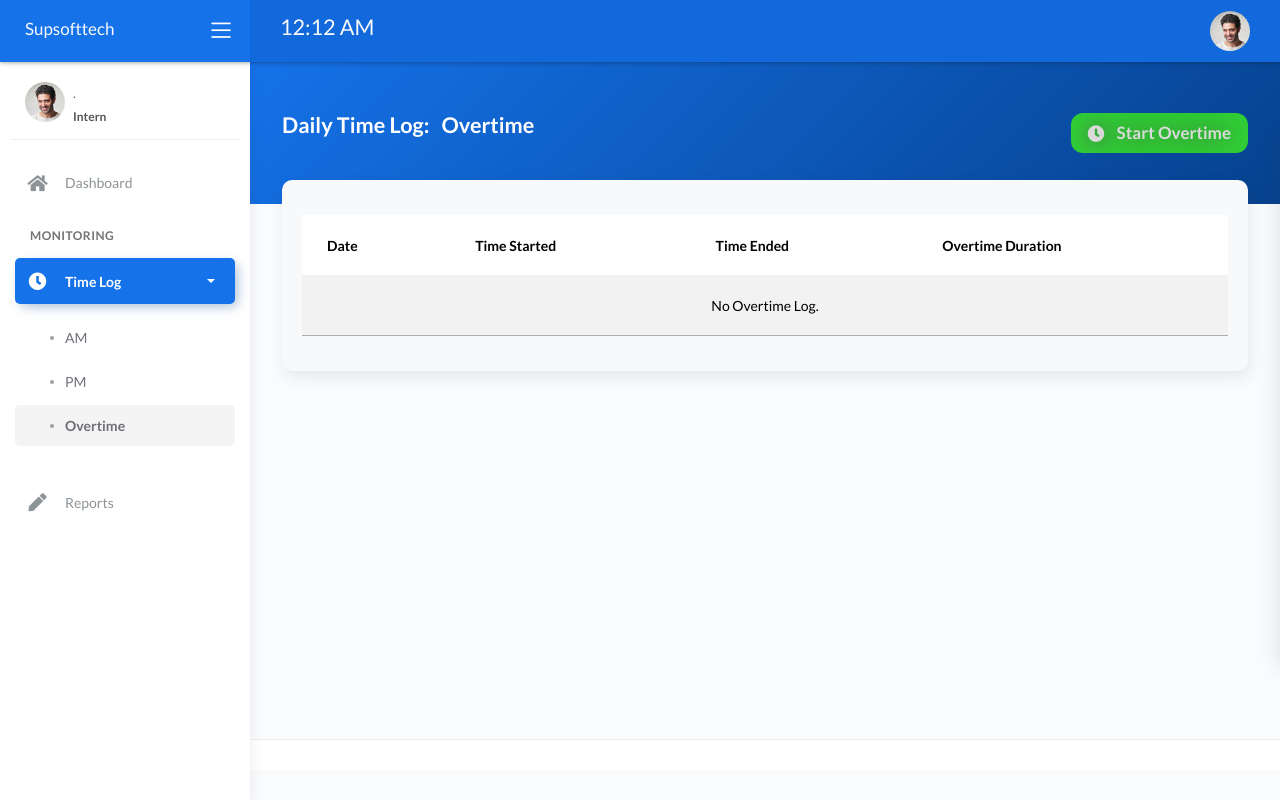
After one commit to GioDP18/iDTR-System, a PHP site: page /authenticated/overtime.php in a window 1280 px wide. The commit adds this page. Run offline with PHP 8.4, Linux system fonts and the light colour scheme; data that the repository does not hold is empty; some libraries are stand-ins or nearby versions.

```diff
--- /dev/null
+++ b/authenticated/overtime.php
@@ -0,0 +1,244 @@
+<?php require_once('../inc/header.php'); ?>
+<style>
+	.log {
+		font-size: 17px;
+		border-radius: 12px;
+		color: rgb(218, 218, 218);
+		border: none;
+		padding: 2px;
+		font-weight: 700;
+		cursor: pointer;
+		position: relative;
+		overflow: hidden;
+		transition: all 0.4s;
+	}
+
+	.log span {
+		border-radius: 10px;
+		padding: 5px 15px;
+		text-shadow: 0px 0px 20px #4b4b4b;
+		width: 100%;
+		display: flex;
+		align-items: center;
+		gap: 12px;
+		color: inherit;
+		transition: all 0.4s;
+	}
+</style>
+<!-- Content -->
+	<div class="wrapper">
+		<div class="main-header">
+			<!-- Logo Header -->
+			<?php require_once('../inc/logo-header.php'); ?>
+			<!-- End Logo Header -->
+
+			<!-- Navbar Header -->
+			<?php require_once('../inc/nav-header.php'); ?>
+			<!-- End Navbar Header -->
+		</div>
+
+		<!-- Sidebar -->
+		<?php require_once('../inc/nav-sidebar.php'); ?>
+		<!-- End Sidebar -->
+
+		<div class="main-panel">
+			<div class="content">
+				<div class="panel-header bg-primary-gradient">
+					<div class="page-inner py-5">
+						<div class="d-flex justify-content-between align-items-md-center flex-column flex-md-row">
+							<div>
+								<h2 class="text-white pb-2 fw-bold">Daily Time Log: <span class="ml-2">Overtime</span></h2>
+							</div>
+							<div class="d-flex" style="gap:7px;">
+								<?php if($overtime_status == 0): ?>
+								<div>
+									<button class="log bg-success" onclick="handleOvertimeStart(<?= $intern_id ?>, '<?= $currentTime ?>', '<?= $currentDate ?>', '<?= $formattedCurrentTime ?>')">
+										<span><i class="fas fa-clock"></i> Start Overtime</span>
+									</button>
+								</div>
+								<?php else: ?>
+								<div>
+									<button class="log bg-danger" onclick="handleOvertimeStop(<?= $intern_id ?>, '<?= $currentTime ?>', '<?= $currentDate ?>', '<?= $formattedCurrentTime ?>')">
+										<span><i class="fas fa-clock"></i> Stop Overtime</span>
+									</button>
+								</div>
+								<?php endif; ?>
+							</div>
+						</div>
+					</div>
+				</div>
+				<div class="page-inner mt--5">
+					<div class="card bg-light" style="border-radius:10px;">
+						<div class="card-body">
+							<div class="table-responsive">
+								<table id="dailyTimeLog" class="table table-striped table-hover" style="width:100%;">
+									<thead>
+										<tr>
+											<th>Date</th>
+											<th>Time Started</th>
+											<th>Time Ended</th>
+											<th>Overtime Duration</th>
+										</tr>
+									</thead>
+									<tbody>
+										<?php
+											$fetchMyTimeLogQuesry = "SELECT * FROM `daily_time_records` WHERE intern_id = '$intern_id' AND overtime_start != NULL ORDER BY date DESC";
+											$result = $db->conn->query($fetchMyTimeLogQuesry);
+											if ($result->num_rows > 0):
+												// output data of each row
+												while($row = $result->fetch_assoc()):
+										?>
+										<tr>
+											<td><?= date_create($row['date'])->format('M d, Y') ?></td>
+											<td><?= date_create($row['overtime_start'])->format('h:i A'); ?></td>
+											<td><?= $row['overtime_end'] ? date_create($row['overtime_end'])->format('h:i A'):''; ?></td>
+											<td><?= $row['overtime_duration']; ?></td>
+										</tr>
+										<?php endwhile; else: ?>
+										<tr>
+											<td class="text-center" colspan="6">No Overtime Log.</td>
+										</tr>
+										<?php endif;?>
+									</tbody>
+								</table>
+							</div>
+						</div>
+					</div>
+				</div>
+			</div>
+			<footer class="footer">
+				<div class="container-fluid">
+				</div>
+			</footer>
+		</div>
+
+		<!-- Custom Color  -->
+		<?php require_once('../inc/custom-color.php'); ?>
+		<!-- End Custom Color -->
+	</div>
+<!-- End of Content -->
+<script>
+	$(document).ready(function() {
+		$('#dailyTimeLog').DataTable({
+			});
+	})
+
+	function time_in_am(intern_id, time, date, formattedCurrentTime){
+		$.ajax({
+			url: '../backend/API.php?f=time_in_am',
+			method: 'POST',
+			data: {
+				intern_id: intern_id,
+				time: time,
+				date: date
+			},
+			dataType: 'json',
+			success: function(response) {
+				if(response.success == true){
+					swal({
+						title: "Time-in Recoded",
+						icon: "success",
+						button: "Okay",
+					});
+
+					setTimeout(function() {
+						location.reload();
+					}, 3000);
+				}
+				else{
+					console.log(response.message)
+					swal({
+						title: response.message,
+						icon: "error",
+						button: "Okay",
+					});
+
+					setTimeout(function() {
+
+					}, 3000);
+				}
+			},
+			error: function(xhr, status, error) {
+				console.error('Error:', error);
+			}
+		});
+	}
+
+	function time_out_am(intern_id, time, date, formattedCurrentTime){
+		$.ajax({
+			url: '../backend/API.php?f=time_out_am',
+			method: 'POST',
+			data: {
+				intern_id: intern_id,
+				time: time,
+				date: date
+			},
+			dataType: 'json',
+			success: function(response) {
+				if(response.success == true){
+					swal({
+						title: "Time-out Recoded",
+						icon: "success",
+						button: "Okay",
+					});
+
+					setTimeout(function() {
+						location.reload();
+					}, 3000);
+				}
+				else{
+					console.log(response.message)
+					swal({
+						title: response.message,
+						icon: "error",
+						button: "Okay",
+					});
+
+					setTimeout(function() {
+
+					}, 3000);
+				}
+			},
+			error: function(xhr, status, error) {
+				console.error('Error:', error);
+			}
+		});
+	}
+
+
+	function handleOvertimeStart(intern_id, time, date, formattedCurrentTime){
+		swal({
+			title: "Please confirm to start your overtime",
+			text: "Time check: " + formattedCurrentTime,
+			icon: "warning",
+			buttons: {
+				cancel: "Cancel",
+				confirm: "Confirm",
+			},
+		})
+		.then((willDelete) => {
+			if (willDelete) {
+				time_in_am(intern_id, time, date, formattedCurrentTime);
+			}
+		});
+	}
+
+	function handleOvertimeStop(intern_id, time, date, formattedCurrentTime){
+		swal({
+			title: "Please Confirm Your Time out",
+			text: "Time check: " + formattedCurrentTime,
+			icon: "warning",
+			buttons: {
+				cancel: "Cancel",
+				confirm: "Confirm",
+			},
+		})
+		.then((willDelete) => {
+			if (willDelete) {
+				time_out_am(intern_id, time, date, formattedCurrentTime);
+			}
+		});
+	}
+</script>
+
+<?php require_once('../inc/footer.php'); ?>
--- a/backend/const.php
+++ b/backend/const.php
@@ -25,6 +25,7 @@ $gender = $userDetails['gender'];
 $birthdate = $userDetails['birthdate'];
 $email = $userDetails['email'];
 $status = $userDetails['status'];
+$overtime_status = $userDetails['overtime_status'];
 $completed_hours = $userDetails['completed_hours'];
 $remaining_hours = $userDetails['remaining_hours'];
 
--- a/inc/footer.php
+++ b/inc/footer.php
@@ -10,6 +10,8 @@
 	<!-- jQuery Scrollbar -->
 	<script src="../assets/js/plugin/jquery-scrollbar/jquery.scrollbar.min.js"></script>
 
+	<!-- Bootstrap -->
+	<script src="https://cdn.jsdelivr.net/npm/bootstrap@5.3.2/dist/js/bootstrap.bundle.min.js" integrity="sha384-C6RzsynM9kWDrMNeT87bh95OGNyZPhcTNXj1NW7RuBCsyN/o0jlpcV8Qyq46cDfL" crossorigin="anonymous"></script>
 
 	<!-- Chart JS -->
 	<script src="../assets/js/plugin/chart.js/chart.min.js"></script>
--- a/inc/header.php
+++ b/inc/header.php
@@ -6,6 +6,11 @@
 	<title>iDTR System</title>
 	<meta content='width=device-width, initial-scale=1.0, shrink-to-fit=no' name='viewport' />
 	<link rel="icon" href="../assets/img/logo.jpg" type="image/jpeg"/>
+	<!-- Bootstrap -->
+	<link href="https://cdn.jsdelivr.net/npm/bootstrap@5.3.2/dist/css/bootstrap.min.css" rel="stylesheet" integrity="sha384-T3c6CoIi6uLrA9TneNEoa7RxnatzjcDSCmG1MXxSR1GAsXEV/Dwwykc2MPK8M2HN" crossorigin="anonymous">
+
+	<!-- Fontawesome -->
+	<link rel="stylesheet" href="https://cdnjs.cloudflare.com/ajax/libs/font-awesome/6.5.1/css/all.min.css" integrity="sha512-DTOQO9RWCH3ppGqcWaEA1BIZOC6xxalwEsw9c2QQeAIftl+Vegovlnee1c9QX4TctnWMn13TZye+giMm8e2LwA==" crossorigin="anonymous" referrerpolicy="no-referrer" />
 
 	<!-- Fonts and icons -->
 	<script src="../assets/js/plugin/webfont/webfont.min.js"></script>
--- a/inc/nav-sidebar.php
+++ b/inc/nav-sidebar.php
@@ -31,7 +31,7 @@ $currentPage = basename($_SERVER['PHP_SELF']);
                     </span>
                     <h4 class="text-section">Monitoring</h4>
                 </li>
-                <li class="nav-item <?= $currentPage=='timeLog_am.php' || $currentPage=='timeLog_pm.php' ? 'active':'' ?>">
+                <li class="nav-item <?= $currentPage=='timeLog_am.php' || $currentPage=='timeLog_pm.php' || $currentPage=='overtime.php' ? 'active':'' ?>">
                     <a data-toggle="collapse" href="#timeLog" class="collapsed" aria-expanded="false">
                         <i class="fas fa-clock"></i>
                         <p>Time Log</p>
@@ -49,9 +49,9 @@ $currentPage = basename($_SERVER['PHP_SELF']);
                                     <span class="sub-item">PM</span>
                                 </a>
                             </li>
-                            <li class=" <?= $currentPage=='summary.php' ? 'active':'' ?>">
-                                <a href="summary.php">
-                                    <span class="sub-item">Summary</span>
+                            <li class=" <?= $currentPage=='overtime.php' ? 'active':'' ?>">
+                                <a href="overtime.php">
+                                    <span class="sub-item">Overtime</span>
                                 </a>
                             </li>
                         </ul>
```
Also changed, not shown: authenticated/reports.php (+90 -1 lines), backend/API.php (+21 -0 lines).
